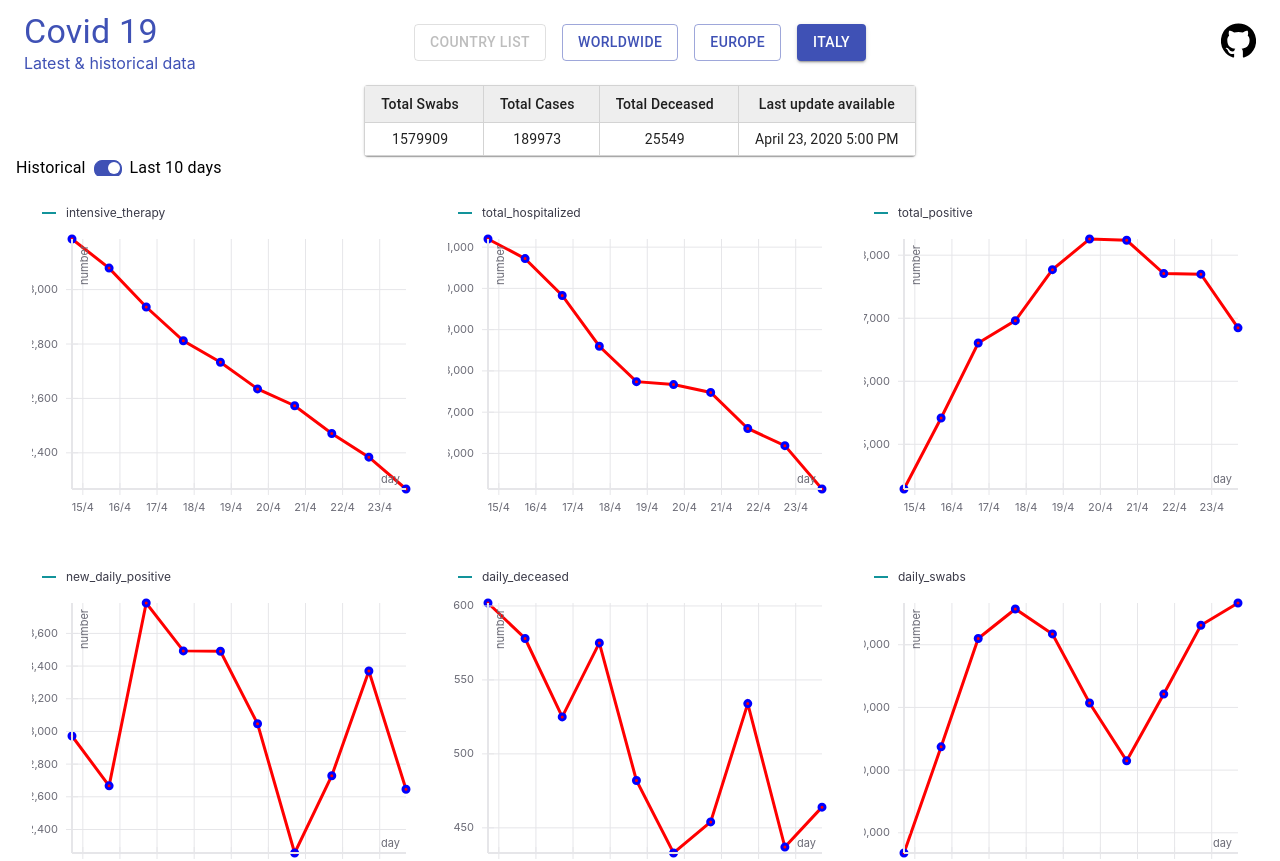
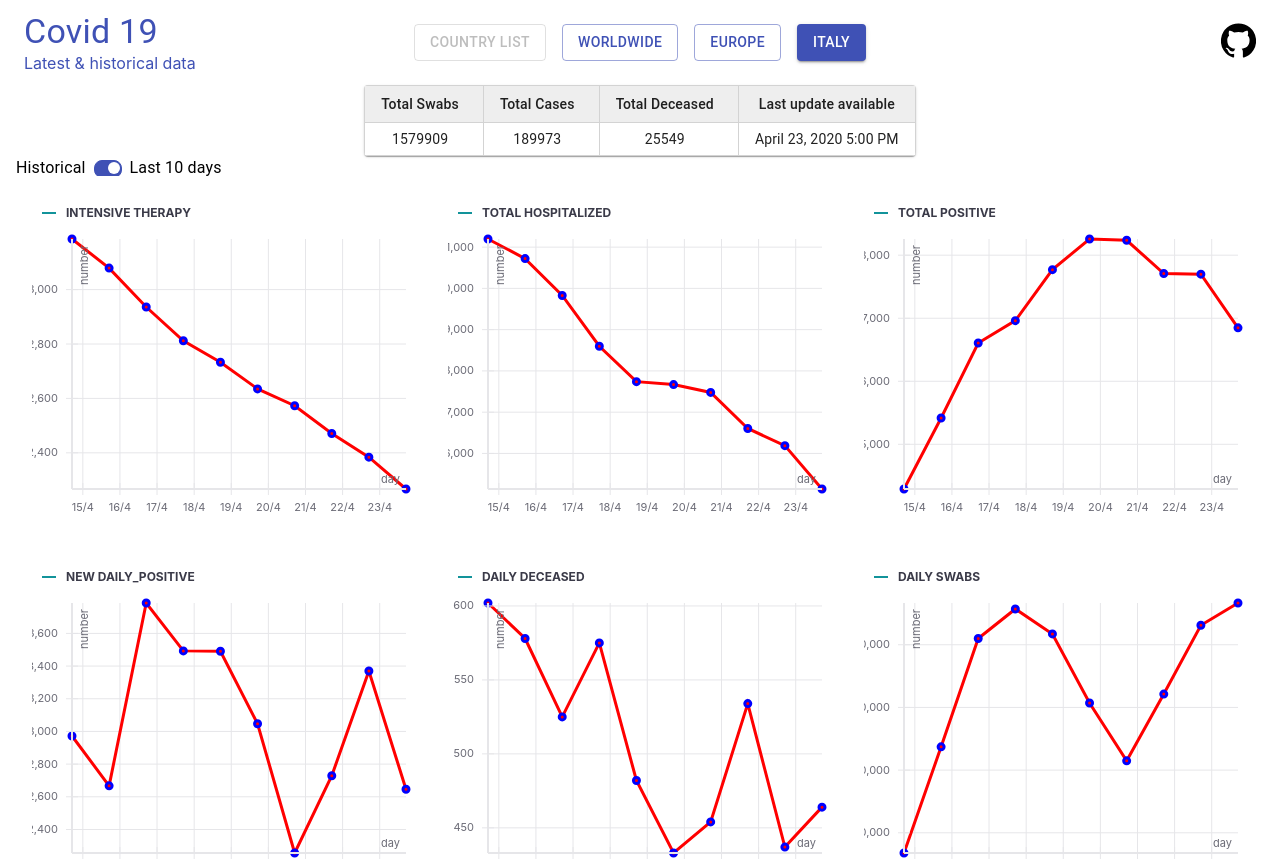
Before and after one commit to gianlucabaldin/covid19, a React (Create React App) app: page / in a window 1280 px wide. Shown: the top 861 px of the page. Built offline with nearby package versions, Linux system fonts and the light colour scheme.

Commit message:
bold legend

```diff
--- a/src/component/Chart.jsx
+++ b/src/component/Chart.jsx
@@ -42,7 +42,11 @@ const Chart = ({ height, width, series, status }) => {
     const array = [];
     if (status && status.length > 0) {
       status.forEach((el) => {
-        array.push(el.toString().toLowerCase());
+        array.push(
+          <span style={{ fontWeight: 'bold' }}>
+            {el.toString().replace('_', ' ').toUpperCase()}
+          </span>,
+        );
       });
     }
     return array;
```
